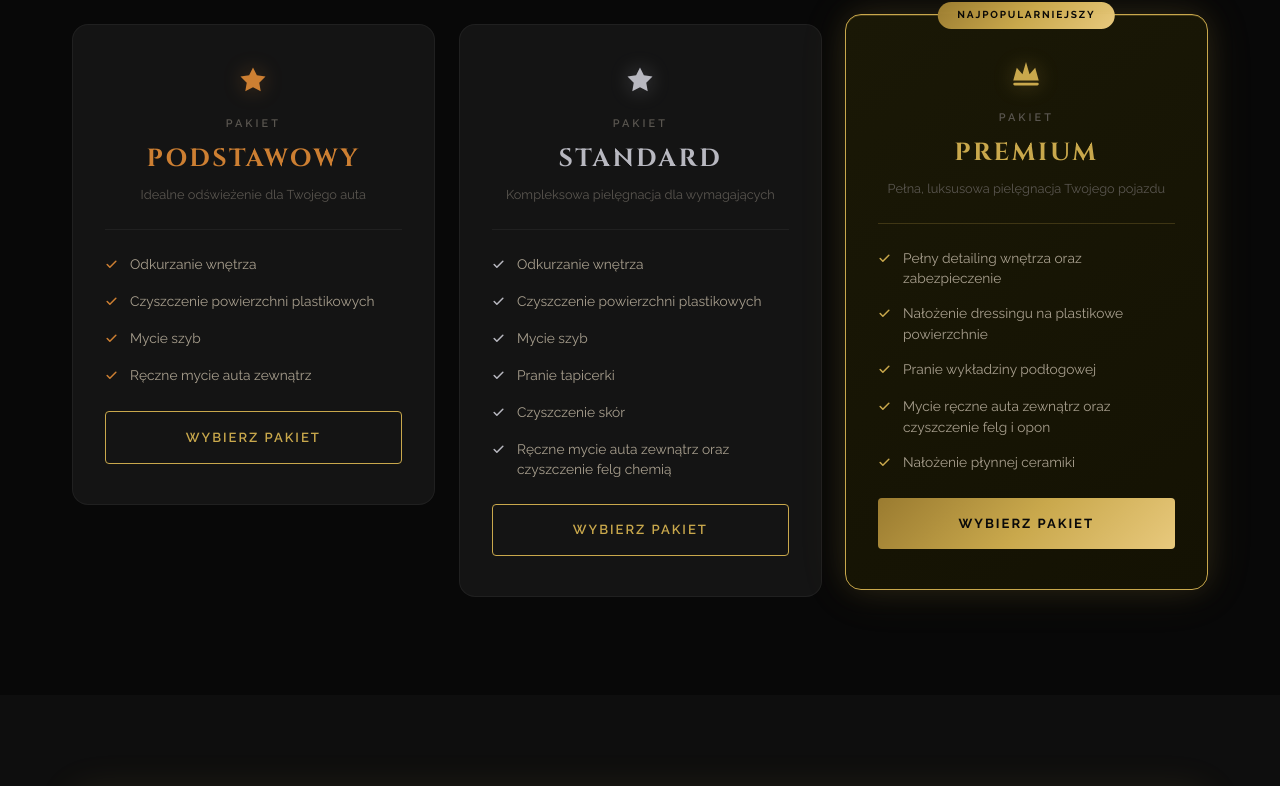
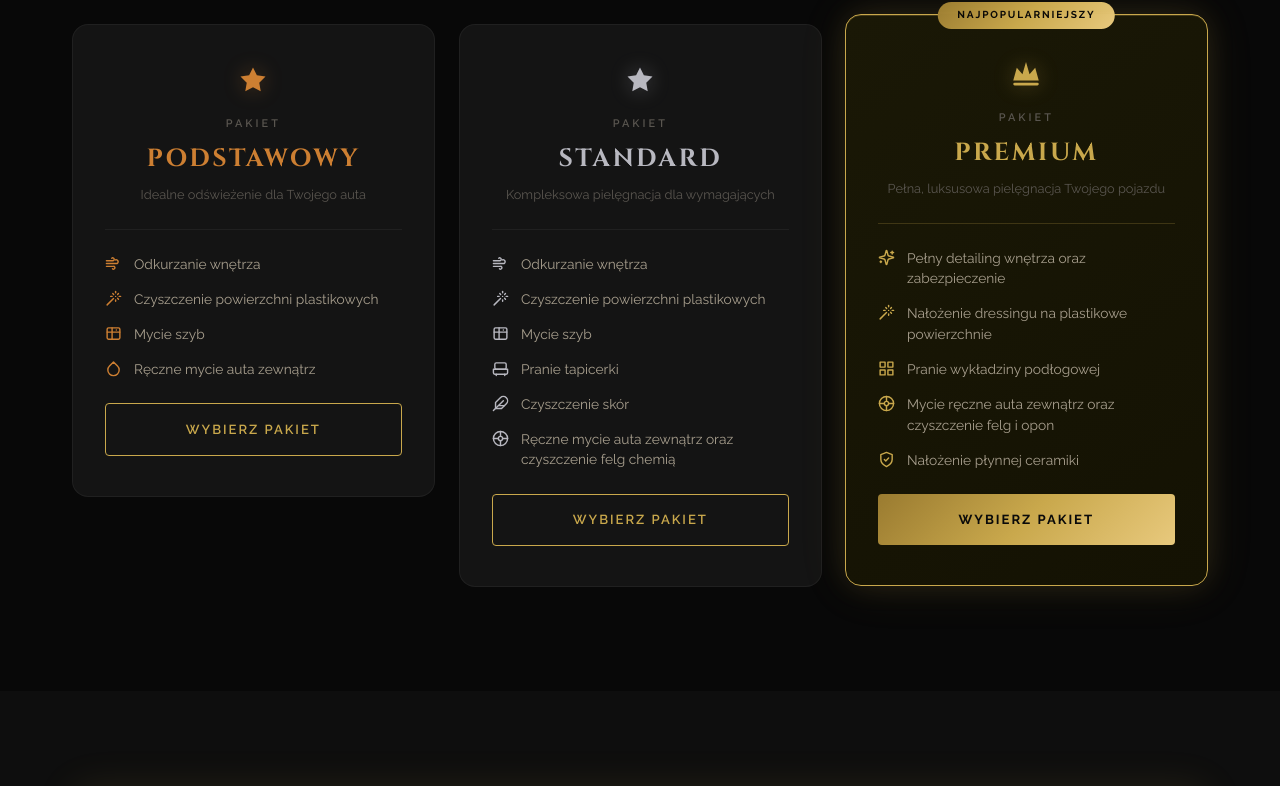
Before and after one commit to PanKoza/Kura-detailing, a React (Vite) app in the folder frontend/: page / in a window 1280 px wide. Shown: the part 2175-2961 px from the top of the page. Built offline with nearby package versions, Linux system fonts and the light colour scheme.

Commit message:
Refactor feature icons and update package features to use icon components

```diff
--- a/frontend/src/components/Packages.css
+++ b/frontend/src/components/Packages.css
@@ -152,7 +152,17 @@
 
 .pkg-feature-icon {
   flex-shrink: 0;
-  margin-top: 2px;
+  margin-top: 1px;
+  width: 17px;
+  height: 17px;
+  display: flex;
+  align-items: center;
+  justify-content: center;
+}
+
+.pkg-feature-icon svg {
+  width: 17px;
+  height: 17px;
 }
 
 /* ── CTA ── */
--- a/frontend/src/components/Packages.jsx
+++ b/frontend/src/components/Packages.jsx
@@ -15,9 +15,89 @@ const CrownIcon = ({ color }) => (
   </svg>
 )
 
-const CheckIcon = ({ color }) => (
-  <svg width="13" height="13" viewBox="0 0 24 24" fill="none" stroke={color} strokeWidth="2.8" strokeLinecap="round" strokeLinejoin="round" aria-hidden="true">
-    <polyline points="20 6 9 17 4 12"/>
+/* ── Service feature icons ── */
+const WindIcon = () => (
+  <svg viewBox="0 0 24 24" fill="none" stroke="currentColor" strokeWidth="2" strokeLinecap="round" aria-hidden="true">
+    <path d="M9.59 4.59A2 2 0 1 1 11 8H2"/>
+    <path d="M10.59 19.41A2 2 0 1 0 12 16H2"/>
+    <path d="M14.5 7A2.5 2.5 0 1 1 17 12H2"/>
+  </svg>
+)
+
+const WandIcon = () => (
+  <svg viewBox="0 0 24 24" fill="none" stroke="currentColor" strokeWidth="2" strokeLinecap="round" strokeLinejoin="round" aria-hidden="true">
+    <path d="M15 4V2"/>
+    <path d="M15 16v-2"/>
+    <path d="M8 9h2"/>
+    <path d="M20 9h2"/>
+    <path d="M17.8 11.8 19 13"/>
+    <path d="M15 9h.01"/>
+    <path d="M17.8 6.2 19 5"/>
+    <path d="m3 21 9-9"/>
+    <path d="M12.2 6.2 11 5"/>
+  </svg>
+)
+
+const GlassIcon = () => (
+  <svg viewBox="0 0 24 24" fill="none" stroke="currentColor" strokeWidth="2" strokeLinecap="round" strokeLinejoin="round" aria-hidden="true">
+    <rect x="3" y="4" width="18" height="16" rx="2"/>
+    <path d="M3 10h18M10 4v16"/>
+    <circle cx="16" cy="7" r="1" fill="currentColor" stroke="none"/>
+  </svg>
+)
+
+const DropletIcon = () => (
+  <svg viewBox="0 0 24 24" fill="none" stroke="currentColor" strokeWidth="2" strokeLinecap="round" strokeLinejoin="round" aria-hidden="true">
+    <path d="M12 2.69l5.66 5.66a8 8 0 1 1-11.31 0z"/>
+  </svg>
+)
+
+const SeatIcon = () => (
+  <svg viewBox="0 0 24 24" fill="none" stroke="currentColor" strokeWidth="2" strokeLinecap="round" strokeLinejoin="round" aria-hidden="true">
+    <rect x="4" y="4" width="16" height="9" rx="2"/>
+    <path d="M2 13h20v5a2 2 0 0 1-2 2H4a2 2 0 0 1-2-2v-5z"/>
+    <path d="M6 20v2M18 20v2"/>
+  </svg>
+)
+
+const FeatherIcon = () => (
+  <svg viewBox="0 0 24 24" fill="none" stroke="currentColor" strokeWidth="2" strokeLinecap="round" strokeLinejoin="round" aria-hidden="true">
+    <path d="M20.24 12.24a6 6 0 0 0-8.49-8.49L5 10.5V19h8.5z"/>
+    <path d="M16 8L2 22M17.5 15H9"/>
+  </svg>
+)
+
+const WheelIcon = () => (
+  <svg viewBox="0 0 24 24" fill="none" stroke="currentColor" strokeWidth="2" strokeLinecap="round" aria-hidden="true">
+    <circle cx="12" cy="12" r="10"/>
+    <circle cx="12" cy="12" r="3"/>
+    <line x1="12" y1="2" x2="12" y2="9"/>
+    <line x1="12" y1="15" x2="12" y2="22"/>
+    <line x1="2" y1="12" x2="9" y2="12"/>
+    <line x1="15" y1="12" x2="22" y2="12"/>
+  </svg>
+)
+
+const ShieldIcon = () => (
+  <svg viewBox="0 0 24 24" fill="none" stroke="currentColor" strokeWidth="2" strokeLinecap="round" strokeLinejoin="round" aria-hidden="true">
+    <path d="M12 22s8-4 8-10V5l-8-3-8 3v7c0 6 8 10 8 10z"/>
+    <path d="M9 12l2 2 4-4"/>
+  </svg>
+)
+
+const SparkleIcon = () => (
+  <svg viewBox="0 0 24 24" fill="none" stroke="currentColor" strokeWidth="2" strokeLinecap="round" strokeLinejoin="round" aria-hidden="true">
+    <path d="M9.937 15.5A2 2 0 0 0 8.5 14.063l-6.135-1.582a.5.5 0 0 1 0-.962L8.5 9.936A2 2 0 0 0 9.937 8.5l1.582-6.135a.5.5 0 0 1 .963 0L14.063 8.5A2 2 0 0 0 15.5 9.937l6.135 1.581a.5.5 0 0 1 0 .964L15.5 14.063a2 2 0 0 0-1.437 1.437l-1.582 6.135a.5.5 0 0 1-.963 0z"/>
+    <path d="M20 3v4M22 5h-4M4 17v2M5 18H3"/>
+  </svg>
+)
+
+const GridIcon = () => (
+  <svg viewBox="0 0 24 24" fill="none" stroke="currentColor" strokeWidth="2" strokeLinecap="round" strokeLinejoin="round" aria-hidden="true">
+    <rect x="3" y="3" width="7" height="7"/>
+    <rect x="14" y="3" width="7" height="7"/>
+    <rect x="14" y="14" width="7" height="7"/>
+    <rect x="3" y="14" width="7" height="7"/>
   </svg>
 )
 
@@ -28,10 +108,10 @@ const PACKAGES = [
     Icon: StarIcon,
     desc: 'Idealne odświeżenie dla Twojego auta',
     features: [
-      'Odkurzanie wnętrza',
-      'Czyszczenie powierzchni plastikowych',
-      'Mycie szyb',
-      'Ręczne mycie auta zewnątrz',
+      { label: 'Odkurzanie wnętrza',                    Icon: WindIcon    },
+      { label: 'Czyszczenie powierzchni plastikowych',   Icon: WandIcon    },
+      { label: 'Mycie szyb',                             Icon: GlassIcon   },
+      { label: 'Ręczne mycie auta zewnątrz',             Icon: DropletIcon },
     ],
     premium: false,
   },
@@ -41,12 +121,12 @@ const PACKAGES = [
     Icon: StarIcon,
     desc: 'Kompleksowa pielęgnacja dla wymagających',
     features: [
-      'Odkurzanie wnętrza',
-      'Czyszczenie powierzchni plastikowych',
-      'Mycie szyb',
-      'Pranie tapicerki',
-      'Czyszczenie skór',
-      'Ręczne mycie auta zewnątrz oraz czyszczenie felg chemią',
+      { label: 'Odkurzanie wnętrza',                                          Icon: WindIcon    },
+      { label: 'Czyszczenie powierzchni plastikowych',                        Icon: WandIcon    },
+      { label: 'Mycie szyb',                                                  Icon: GlassIcon   },
+      { label: 'Pranie tapicerki',                                            Icon: SeatIcon    },
+      { label: 'Czyszczenie skór',                                            Icon: FeatherIcon },
+      { label: 'Ręczne mycie auta zewnątrz oraz czyszczenie felg chemią',     Icon: WheelIcon   },
     ],
     premium: false,
   },
@@ -56,11 +136,11 @@ const PACKAGES = [
     Icon: CrownIcon,
     desc: 'Pełna, luksusowa pielęgnacja Twojego pojazdu',
     features: [
-      'Pełny detailing wnętrza oraz zabezpieczenie',
-      'Nałożenie dressingu na plastikowe powierzchnie',
-      'Pranie wykładziny podłogowej',
-      'Mycie ręczne auta zewnątrz oraz czyszczenie felg i opon',
-      'Nałożenie płynnej ceramiki',
+      { label: 'Pełny detailing wnętrza oraz zabezpieczenie',                     Icon: SparkleIcon },
+      { label: 'Nałożenie dressingu na plastikowe powierzchnie',                  Icon: WandIcon    },
+      { label: 'Pranie wykładziny podłogowej',                                    Icon: GridIcon    },
+      { label: 'Mycie ręczne auta zewnątrz oraz czyszczenie felg i opon',         Icon: WheelIcon   },
+      { label: 'Nałożenie płynnej ceramiki',                                      Icon: ShieldIcon  },
     ],
     premium: true,
   },
@@ -109,10 +189,10 @@ function PackageCard({ tier, accent, Icon, desc, features, premium, index }) {
       <ul className="pkg-features" aria-label={`Usługi w pakiecie ${tier}`}>
         {features.map((f, i) => (
           <li key={i} className="pkg-feature">
-            <span className="pkg-feature-icon">
-              <CheckIcon color={accent} />
+            <span className="pkg-feature-icon" style={{ color: accent }}>
+              <f.Icon />
             </span>
-            {f}
+            {f.label}
           </li>
         ))}
       </ul>
```
